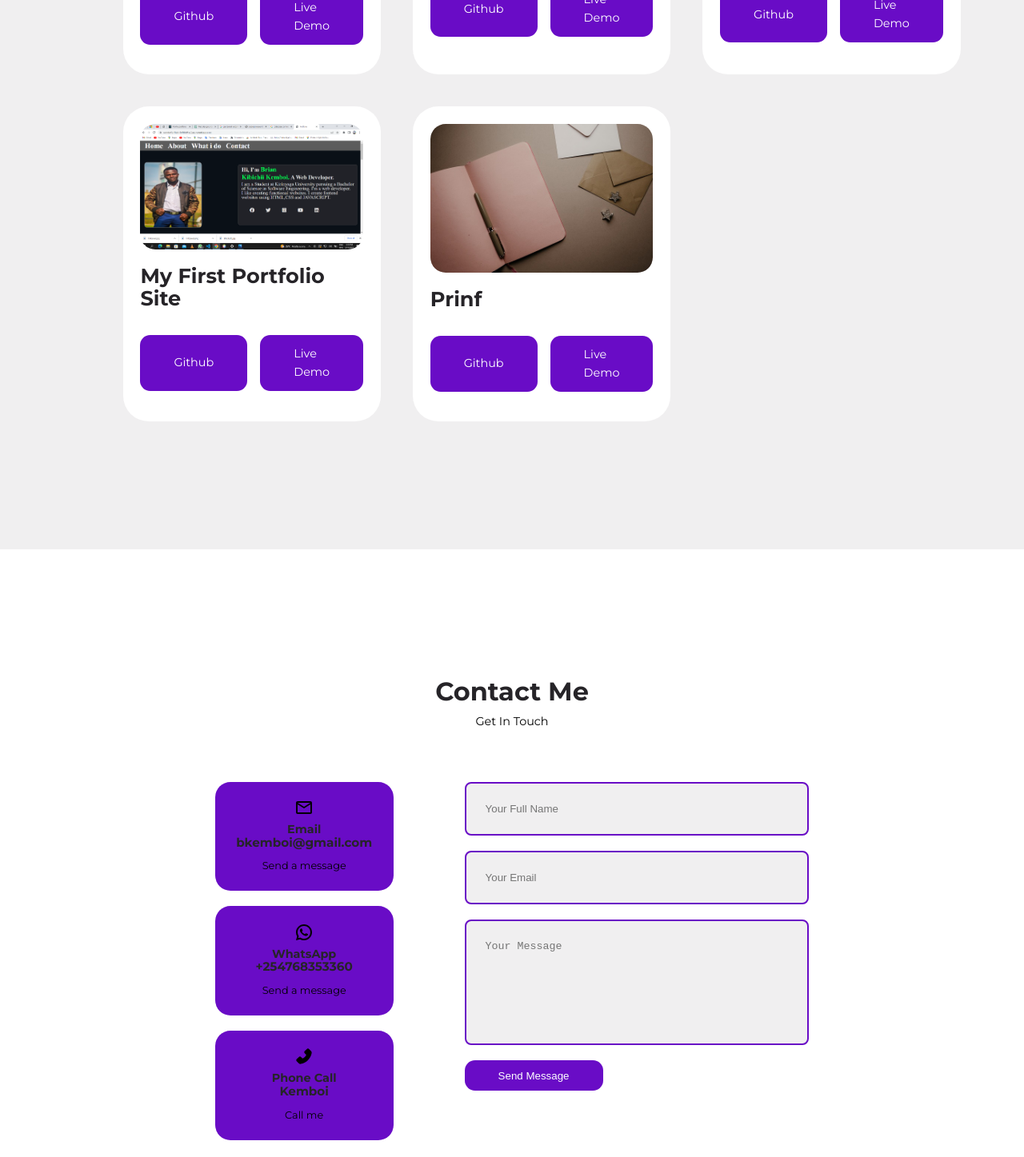
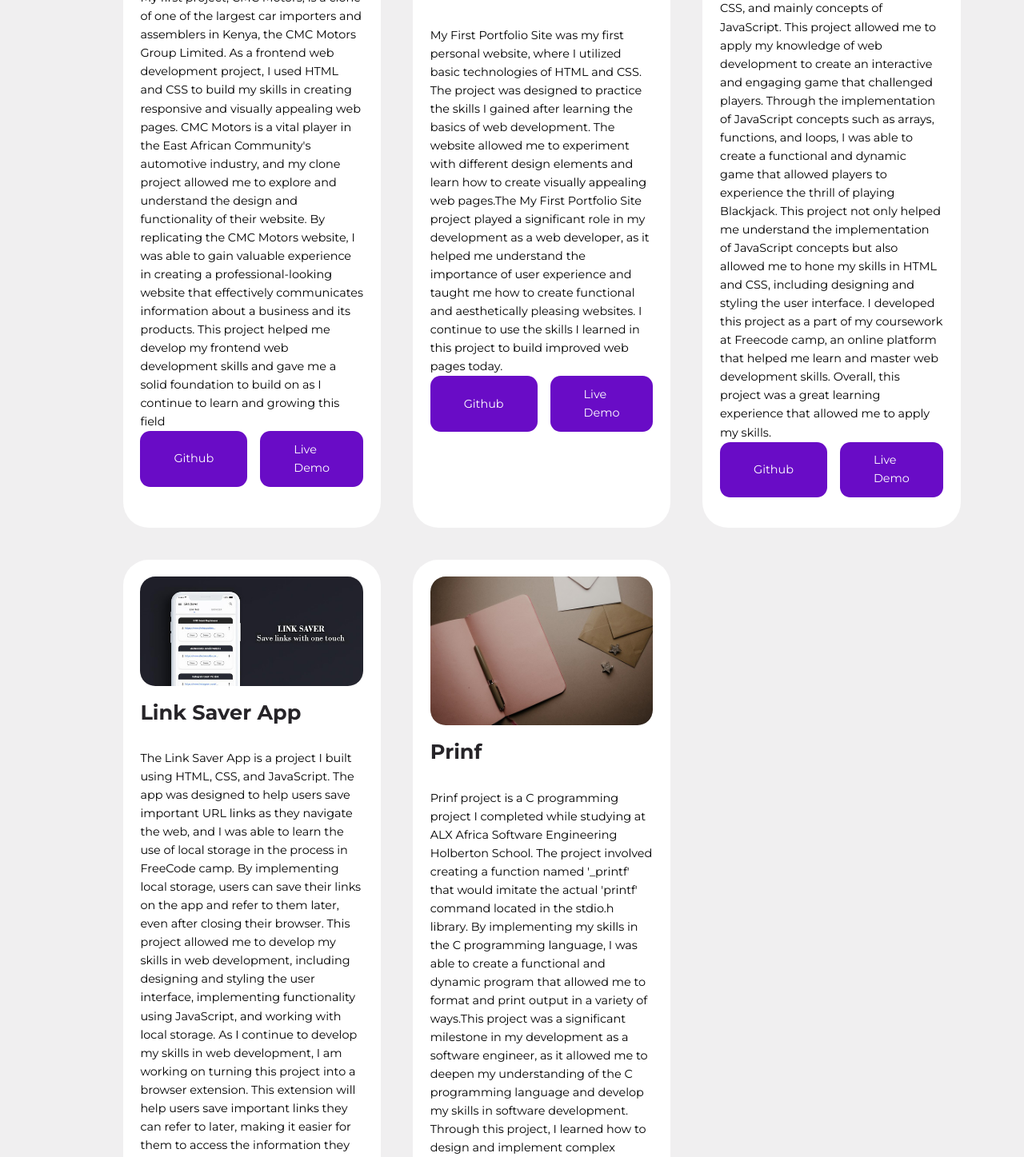
Before and after one commit to kemboi590/My-Official-Website, a React (Create React App) app: page / in a window 1280 px wide. Shown: the part 3200-4647 px from the top of the page at 80% size. Built offline with nearby package versions, Linux system fonts and the light colour scheme.

Commit message:
added features to my portfolio

```diff
--- a/src/sections/portfolio/Portfolio.jsx
+++ b/src/sections/portfolio/Portfolio.jsx
@@ -9,7 +9,7 @@ const Portfolio = () => {
       <p>My Recent Work</p>
       <div className="container portfolio__container">
 
-        {data.map(({ id, image, title, github, demo }) => {
+        {data.map(({ id, image, title, description, github, demo }) => {
           return (
             <article className="portfolio__item" key={id}>
 
@@ -18,6 +18,7 @@ const Portfolio = () => {
               </div>
 
               <h3>{title}</h3>
+              <p>{ description }</p>
               <div className="portfolio__item-cta">
                 <a href={github} className="btn primary">
                   Github
--- a/src/sections/portfolio/data.js
+++ b/src/sections/portfolio/data.js
@@ -10,36 +10,42 @@ const data = [
       id: 1,
       image: IMG1,
       title: "CMC Motors Clone",
-      github: "https://github.com",
-      demo: "https://||||",
-    },
+      description: "My first project, CMC Motors, is a clone of one of the largest car importers and assemblers in Kenya, the CMC Motors Group Limited. As a frontend web development project, I used HTML and CSS to build my skills in creating responsive and visually appealing web pages. CMC Motors is a vital player in the East African Community's automotive industry, and my clone project allowed me to explore and understand the design and functionality of their website. By replicating the CMC Motors website, I was able to gain valuable experience in creating a professional-looking website that effectively communicates information about a business and its products. This project helped me develop my frontend web development skills and gave me a solid foundation to build on as I continue to learn and growing this field",
+      github: "https://github.com/kemboi590/cmcmotors1.github.io",
+      demo: "https://kemboi590.github.io/cmcmotors1.github.io/",
+  },
+  {
+    id: 4,
+    image: IMG4,
+    title: "My First Portfolio Site",
+    description: "My First Portfolio Site was my first personal website, where I utilized basic technologies of HTML and CSS. The project was designed to practice the skills I gained after learning the basics of web development. The website allowed me to experiment with different design elements and learn how to create visually appealing web pages.The My First Portfolio Site project played a significant role in my development as a web developer, as it helped me understand the importance of user experience and taught me how to create functional and aesthetically pleasing websites. I continue to use the skills I learned in this project to build improved web pages today.",
+    github: "https://github.com/kemboi590/my-portfolio-website",
+    demo: "https://wonderful-field-0bfb8df1e.2.azurestaticapps.net/",
+  },
     {
       id: 2,
       image: IMG2,
       title: "BlackJack-Game",
-      github: "https://github.com",
-      demo: "https://||||||",
+      description: "I built a Blackjack game using HTML, CSS, and mainly concepts of JavaScript. This project allowed me to apply my knowledge of web development to create an interactive and engaging game that challenged players. Through the implementation of JavaScript concepts such as arrays, functions, and loops, I was able to create a functional and dynamic game that allowed players to experience the thrill of playing Blackjack. This project not only helped me understand the implementation of JavaScript concepts but also allowed me to hone my skills in HTML and CSS, including designing and styling the user interface. I developed this project as a part of my coursework at Freecode camp, an online platform that helped me learn and master web development skills. Overall, this project was a great learning experience that allowed me to apply my skills.",
+      github: "https://github.com/kemboi590/BlackJack-game",
+      demo: "https://kemboi590.github.io/BlackJack-game/",
     },
     {
       id: 3,
       image: IMG3,
       title: "Link Saver App",
-      github: "https://github.com",
-      demo: "https://dribbble.com/shots/17290917-Eclipse-Figma-dashboard-UI-kit-for-data-design-web-apps",
+      description: "The Link Saver App is a project I  built using HTML, CSS, and JavaScript. The app was designed to help users save important URL links as they navigate the web, and I was able to learn the use of local storage in the process in FreeCode camp. By implementing local storage, users can save their links on the app and refer to them later, even after closing their browser. This project allowed me to develop my skills in web development, including designing and styling the user interface, implementing functionality using JavaScript, and working with local storage. As I continue to develop my skills in web development, I am working on turning this project into a browser extension. This extension will help users save important links they can refer to later, making it easier for them to access the information they need.",
+      github: "https://github.com/kemboi590/Link-saver",
+      demo: "https://kemboi590.github.io/Link-saver/",
     },
-    {
-      id: 4,
-      image: IMG4,
-      title: "My First Portfolio Site",
-      github: "https://github.com",
-      demo: "https://|||||",
-    },
+
     {
       id: 5,
       image: IMG5,
       title: "Prinf",
-      github: "https://github.com",
-      demo: "https://",
+      description: "Prinf project is a C programming project I completed while studying at ALX Africa Software Engineering Holberton School. The project involved creating a function named '_printf' that would imitate the actual 'printf' command located in the stdio.h library. By implementing my skills in the C programming language, I was able to create a functional and dynamic program that allowed me to format and print output in a variety of ways.This project was a significant milestone in my development as a software engineer, as it allowed me to deepen my understanding of the C programming language and develop my skills in software development. Through this project, I learned how to design and implement complex algorithms, work with different data structures, and solve complex problems using programming techniques",
+      github: "https://github.com/kemboi590/printf",
+      demo: "https://github.com/kemboi590/printf",
     },
 
 ];
```
